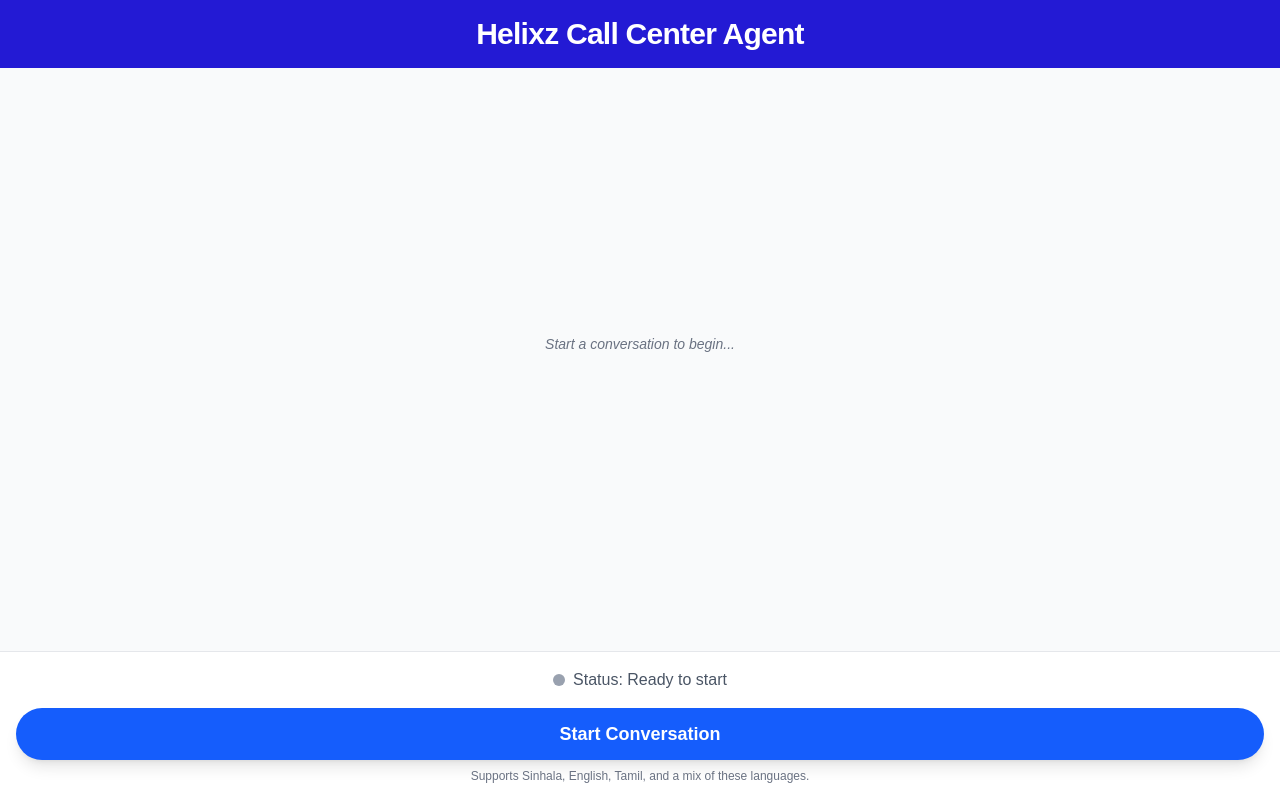
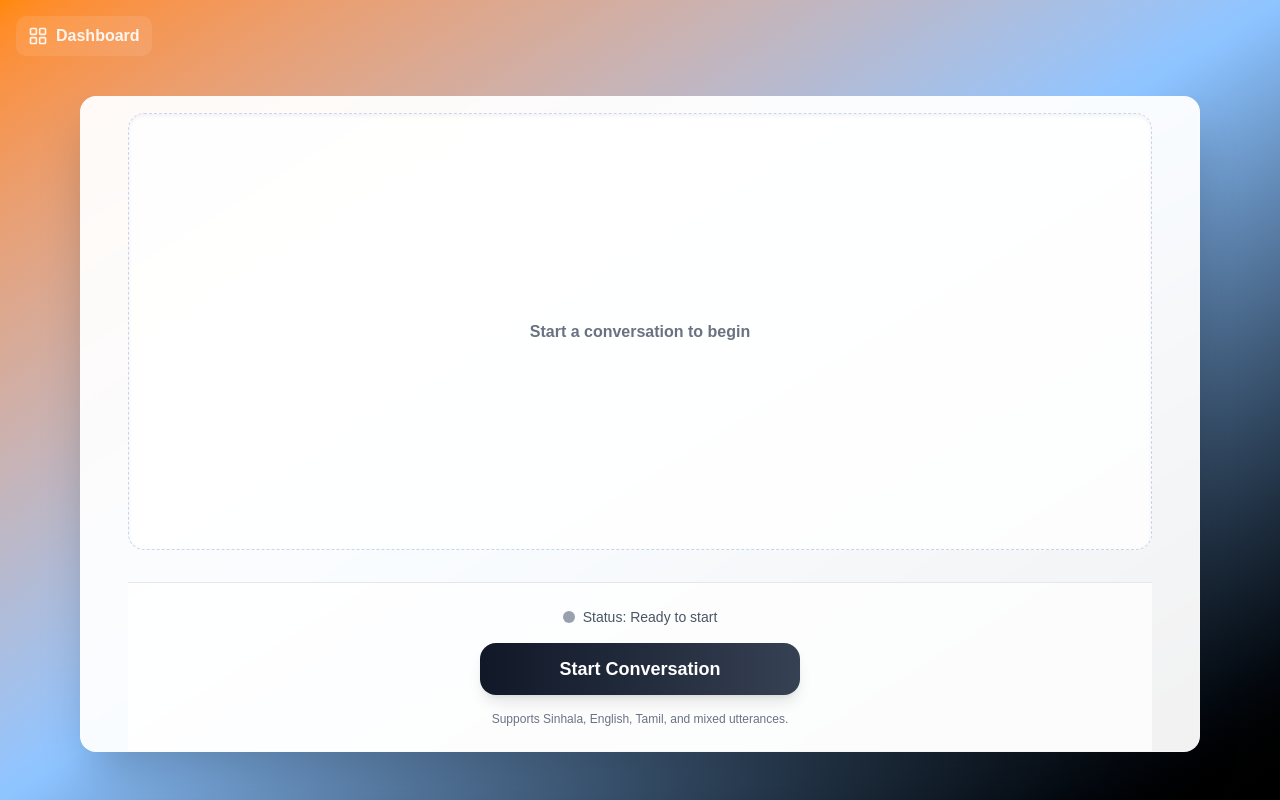
Before and after one commit to Helixz-Echo/lms, a Next.js app in the folder echo/: page /dashboard/call-agent in a window 1280 px wide. Built offline with nearby package versions, Linux system fonts and the light colour scheme.

Commit message:
call support UI changes

```diff
--- a/echo/app/dashboard/call-agent/page.tsx
+++ b/echo/app/dashboard/call-agent/page.tsx
@@ -1,10 +1,38 @@
 "use client";
+import { useRouter } from "next/navigation";
+import { LayoutGrid } from "lucide-react";
 import CallAgentClient from "@/modules/component/Dashboard/trainer/CallAgentClient";
 
 export default function CallAgent() {
-    return (
-        <div className="flex items-center h-screen">
-            <CallAgentClient />
+  const router = useRouter();
+
+  return (
+    <div className="flex h-screen bg-gradient-to-br from-orange-400 via-blue-300 to-black">
+      <main className="flex flex-1 min-h-0 flex-col">
+        <header className="relative px-4 py-4 pt-16 md:px-8 md:py-8 lg:px-12 lg:py-10 xl:px-16 xl:py-12">
+          {/* Dashboard button */}
+          <div className="absolute top-4 left-4 flex items-center gap-2">
+            <button
+              onClick={() => router.push("/dashboard/trainer")}
+              title="Go to Dashboard"
+              aria-label="Go to dashboard"
+              className="flex h-10 items-center gap-2 px-3 rounded-lg bg-white/10 text-white/90 backdrop-blur-sm transition-all hover:bg-white/20"
+            >
+              <LayoutGrid className="w-5 h-5" />
+              <span className="hidden sm:inline font-semibold">Dashboard</span>
+            </button>
+          </div>
+        </header>
+        <div className="flex flex-1 min-h-0 flex-col overflow-hidden px-4 pb-6 md:px-8 md:pb-8 lg:px-12 lg:pb-12 xl:px-20">
+          <div className="flex flex-1 min-h-0 flex-col overflow-hidden rounded-2xl border border-white/20 bg-white/95 shadow-2xl backdrop-blur-sm">
+            <div className="flex flex-1 min-h-0 flex-col pt-4">
+              <div className="mx-auto w-full max-w-5xl flex-1 min-h-0">
+                <CallAgentClient />
+              </div>
+            </div>
+          </div>
         </div>
-    );
+      </main>
+    </div>
+  );
 }
--- a/echo/modules/component/Dashboard/trainer/CallAgentClient.tsx
+++ b/echo/modules/component/Dashboard/trainer/CallAgentClient.tsx
@@ -9,7 +9,8 @@ const CallAgentClient: React.FC = () => {
   const [currentInputTranscription, setCurrentInputTranscription] = useState<string>('');
   const [currentOutputTranscription, setCurrentOutputTranscription] = useState<string>('');
   const [messages, setMessages] = useState<Message[]>([]);
-  const [conversationSummary, setConversationSummary] = useState<string>(''); // New state for summary
+  const [conversationSummary, setConversationSummary] = useState<string>('');
+  const [isSummaryModalOpen, setIsSummaryModalOpen] = useState(false);
   const messagesEndRef = useRef<HTMLDivElement>(null);
   const isConnectingRef = useRef<boolean>(false); // To prevent multiple connect calls
 
@@ -62,10 +63,12 @@ const CallAgentClient: React.FC = () => {
       ]);
       alert(`Conversation Error: ${error.message}. Please try again.`);
       isConnectingRef.current = false;
-      setConversationSummary(''); // Clear summary on error
+      setConversationSummary('');
+      setIsSummaryModalOpen(false);
     },
-    onSummary: (summary: string) => { // New callback handler
+    onSummary: (summary: string) => {
       setConversationSummary(summary);
+      setIsSummaryModalOpen(true);
     },
   }).current; // Use .current to ensure stable reference for useCallback
 
@@ -76,6 +79,7 @@ const CallAgentClient: React.FC = () => {
     setCurrentOutputTranscription('');
     setMessages([]);
     setConversationSummary(''); // Clear previous summary
+    setIsSummaryModalOpen(false);
     try {
       await connectLiveSession(liveSessionCallbacks);
     } catch (error) {
@@ -97,14 +101,14 @@ const CallAgentClient: React.FC = () => {
     switch (state) {
       case ConversationState.IDLE:
       case ConversationState.ERROR:
-        return 'bg-blue-600 hover:bg-blue-700 focus:ring-blue-500';
+        return 'bg-gradient-to-r from-gray-900 to-gray-700 hover:from-gray-800 hover:to-gray-600 focus:ring-gray-500';
       case ConversationState.CONNECTING:
       case ConversationState.SUMMARIZING: // Added for summarizing state
         return 'bg-gray-400 cursor-not-allowed';
       case ConversationState.LISTENING:
       case ConversationState.SPEAKING:
       case ConversationState.CLOSING:
-        return 'bg-red-600 hover:bg-red-700 focus:ring-red-500';
+        return 'bg-gradient-to-r from-red-600 to-orange-500 hover:from-red-500 hover:to-orange-400 focus:ring-red-500';
       default:
         return 'bg-gray-500';
     }
@@ -140,47 +144,38 @@ const CallAgentClient: React.FC = () => {
   ].includes(conversationState);
 
   return (
-    <div className="flex flex-col h-full w-full  bg-white overflow-hidden ">
-      {/* Header */}
-      <div className=" bg-[#231ad4] p-4 text-white text-center">
-        <h1 className="text-3xl font-extrabold tracking-tight">
-          <span className="block">Helixz Call Center Agent</span>
-        </h1>
-      </div>
+    <div className="flex h-full w-full min-h-0 flex-col overflow-hidden">
 
       {/* Main Conversation Area */}
-      <div className="flex-1 overflow-y-auto p-4 space-y-4 text-sm text-gray-800 bg-gray-50">
+      <div className="flex flex-1 min-h-0 flex-col overflow-y-auto">
+        <div className="mx-auto flex w-full flex-1 min-h-0 flex-col space-y-4 text-sm text-[#3D2D4C]">
           {messages.length === 0 && !isConversationActive && !currentInputTranscription && !currentOutputTranscription && !conversationSummary && (
-          <div className="flex items-center justify-center h-full text-gray-500 italic">
-            Start a conversation to begin...
-          </div>
-        )}
-
-        {conversationSummary && conversationState === ConversationState.IDLE && (
-          <div className="bg-blue-50 border border-blue-200 text-blue-800 p-4 rounded-lg shadow-md mb-4 break-words whitespace-pre-wrap">
-            <h3 className="font-bold text-lg mb-2">Conversation Summary:</h3>
-            <p>{conversationSummary}</p>
+            <div className="flex h-full flex-col items-center justify-center rounded-2xl border border-dashed border-[#7B93DB]/40 bg-white/80 p-8 text-center shadow-inner">
+              <p className="text-base font-semibold text-gray-500">Start a conversation to begin</p>
             </div>
           )}
 
           {messages.map((message) => (
+            <div key={message.id} className={`flex ${message.sender === 'user' ? 'justify-end' : 'justify-start'}`}>
+              <div className={`flex max-w-[85%] gap-3 ${message.sender === 'user' ? 'flex-row-reverse' : 'flex-row'}`}>
                 <div
-            key={message.id}
-            className={`flex ${message.sender === 'user' ? 'justify-end' : 'justify-start'}`}
+                  className={`flex h-8 w-8 shrink-0 items-center justify-center rounded-full ${
+                    message.sender === 'user'
+                      ? 'bg-gradient-to-r from-gray-900 to-gray-700'
+                      : 'bg-gradient-to-r from-orange-500 to-red-500'
+                  } shadow-lg`}
                 >
+                  <span className="text-xs font-bold text-white">{message.sender === 'user' ? 'YOU' : 'AGENT'}</span>
+                </div>
                 <div
-              className={`max-w-[75%] px-4 py-2 rounded-lg shadow-md relative ${
+                  className={`rounded-2xl px-4 py-3 shadow-md ${
                     message.sender === 'user'
-                  ? 'bg-blue-100 text-blue-800'
-                  : 'bg-green-100 text-green-800'
+                      ? 'bg-gradient-to-r from-gray-500 to-gray-600 text-white'
+                      : 'border border-gray-200 bg-white text-[#3D2D4C]'
                   }`}
                 >
-              <div className="font-semibold text-xs mb-1">
-                {message.sender === 'user' ? 'You' : 'Agent'}
-              </div>
-              <p className="break-words whitespace-pre-wrap">{message.text}</p>
-              <div className="absolute bottom-1 right-2 text-xs text-gray-400">
-                {message.timestamp}
+                  <p className="whitespace-pre-wrap text-sm leading-relaxed md:text-base">{message.text}</p>
+                  <p className={`mt-1 text-xs ${message.sender === 'user' ? 'text-white/70' : 'text-gray-500'}`}>{message.timestamp}</p>
                 </div>
               </div>
             </div>
@@ -188,30 +183,42 @@ const CallAgentClient: React.FC = () => {
 
           {currentInputTranscription && (
             <div className="flex justify-end">
-            <div className="max-w-[75%] px-4 py-2 rounded-lg shadow-md bg-blue-50 text-blue-700 italic animate-pulse">
-              <div className="font-semibold text-xs mb-1">You (transcribing)</div>
-              <p className="break-words whitespace-pre-wrap">{currentInputTranscription}</p>
+              <div className="flex max-w-[85%] gap-3 flex-row-reverse">
+                <div className="flex h-8 w-8 shrink-0 items-center justify-center rounded-full bg-gradient-to-r from-gray-900 to-gray-700 shadow-lg">
+                  <span className="text-xs font-bold text-white">YOU</span>
+                </div>
+                <div className="rounded-2xl border border-gray-200 bg-gray-50 px-4 py-3 text-sm text-gray-700 shadow-md">
+                  <div className="mb-1 text-xs font-semibold text-gray-500">You (transcribing)</div>
+                  <p className="whitespace-pre-wrap">{currentInputTranscription}</p>
+                </div>
               </div>
             </div>
           )}
 
           {currentOutputTranscription && (
             <div className="flex justify-start">
-            <div className="max-w-[75%] px-4 py-2 rounded-lg shadow-md bg-green-50 text-green-700 italic animate-pulse">
-              <div className="font-semibold text-xs mb-1">Agent (transcribing)</div>
-              <p className="break-words whitespace-pre-wrap">{currentOutputTranscription}</p>
+              <div className="flex max-w-[85%] gap-3">
+                <div className="flex h-8 w-8 shrink-0 items-center justify-center rounded-full bg-gradient-to-r from-orange-500 to-red-500 shadow-lg">
+                  <span className="text-xs font-bold text-white">AGENT</span>
+                </div>
+                <div className="rounded-2xl border border-orange-100 bg-orange-50 px-4 py-3 text-sm text-orange-800 shadow-md">
+                  <div className="mb-1 text-xs font-semibold">Agent (transcribing)</div>
+                  <p className="whitespace-pre-wrap">{currentOutputTranscription}</p>
+                </div>
               </div>
             </div>
           )}
 
           <div ref={messagesEndRef} />
         </div>
+      </div>
 
       {/* Control Panel */}
-      <div className="sticky bottom-0 bg-white p-4 border-t border-gray-200 flex flex-col items-center">
-        <div className="flex items-center space-x-2 mb-4 text-gray-600 font-medium">
+      <div className="mt-4 border-t border-gray-200 bg-white/80 p-4 md:p-6">
+        <div className="mx-auto flex w-full max-w-3xl flex-col items-center gap-4">
+          <div className="flex items-center gap-2 text-sm font-medium text-gray-600">
             <div
-            className={`w-3 h-3 rounded-full ${
+              className={`h-3 w-3 rounded-full ${
                 conversationState === ConversationState.LISTENING
                   ? 'bg-green-500 animate-pulse'
                   : conversationState === ConversationState.SPEAKING
@@ -227,14 +234,57 @@ const CallAgentClient: React.FC = () => {
           <button
             onClick={isConversationActive ? handleStopConversation : handleStartConversation}
             disabled={conversationState === ConversationState.CONNECTING || conversationState === ConversationState.CLOSING || conversationState === ConversationState.SUMMARIZING}
-          className={`w-full py-3 px-6 rounded-full text-white text-lg font-bold shadow-lg transition-all duration-300 ease-in-out transform hover:scale-105 focus:outline-none focus:ring-4 ${getButtonClass(conversationState)}`}
+            className={`w-full max-w-xs rounded-2xl py-3 px-6 text-lg font-semibold text-white shadow-lg transition-all duration-300 ease-in-out focus:outline-none focus:ring-4 ${getButtonClass(conversationState)}`}
           >
             {isConversationActive ? 'Stop Conversation' : 'Start Conversation'}
           </button>
-        <p className="mt-2 text-xs text-gray-500">
-          Supports Sinhala, English, Tamil, and a mix of these languages.
+          {conversationSummary && (
+            <button
+              type="button"
+              onClick={() => setIsSummaryModalOpen(true)}
+              className="text-sm font-medium text-[#3D2D4C] underline-offset-4 hover:underline"
+            >
+              View last summary
+            </button>
+          )}
+          <p className="text-center text-xs text-gray-500">
+            Supports Sinhala, English, Tamil, and mixed utterances.
           </p>
         </div>
+      </div>
+
+      {conversationSummary && isSummaryModalOpen && (
+        <div className="fixed inset-0 z-50 flex items-center justify-center bg-black/40 px-4 py-8">
+          <div className="w-full max-w-xl rounded-2xl bg-white p-6 shadow-2xl">
+            <div className="flex items-center justify-between">
+              <div>
+                <p className="text-xs font-semibold uppercase tracking-wide text-[#7B93DB]">Session Recap</p>
+                <h3 className="text-xl font-semibold text-[#3D2D4C]">Conversation Summary</h3>
+              </div>
+              <button
+                type="button"
+                onClick={() => setIsSummaryModalOpen(false)}
+                className="rounded-full p-2 text-gray-500 transition hover:bg-gray-100"
+                aria-label="Close summary"
+              >
+                <span className="text-lg">&times;</span>
+              </button>
+            </div>
+            <div className="mt-4 max-h-[50vh] overflow-y-auto rounded-xl border border-gray-100 bg-gray-50 p-4 text-sm text-[#3D2D4C]/90">
+              <p className="whitespace-pre-wrap leading-relaxed">{conversationSummary}</p>
+            </div>
+            <div className="mt-6 flex justify-end">
+              <button
+                type="button"
+                onClick={() => setIsSummaryModalOpen(false)}
+                className="rounded-xl bg-gradient-to-r from-gray-900 to-gray-700 px-5 py-2 text-sm font-semibold text-white shadow-md transition hover:from-gray-800 hover:to-gray-600"
+              >
+                Done
+              </button>
+            </div>
+          </div>
+        </div>
+      )}
     </div>
   );
 };
```
Lines whose indentation alone changed are shown as unchanged.
